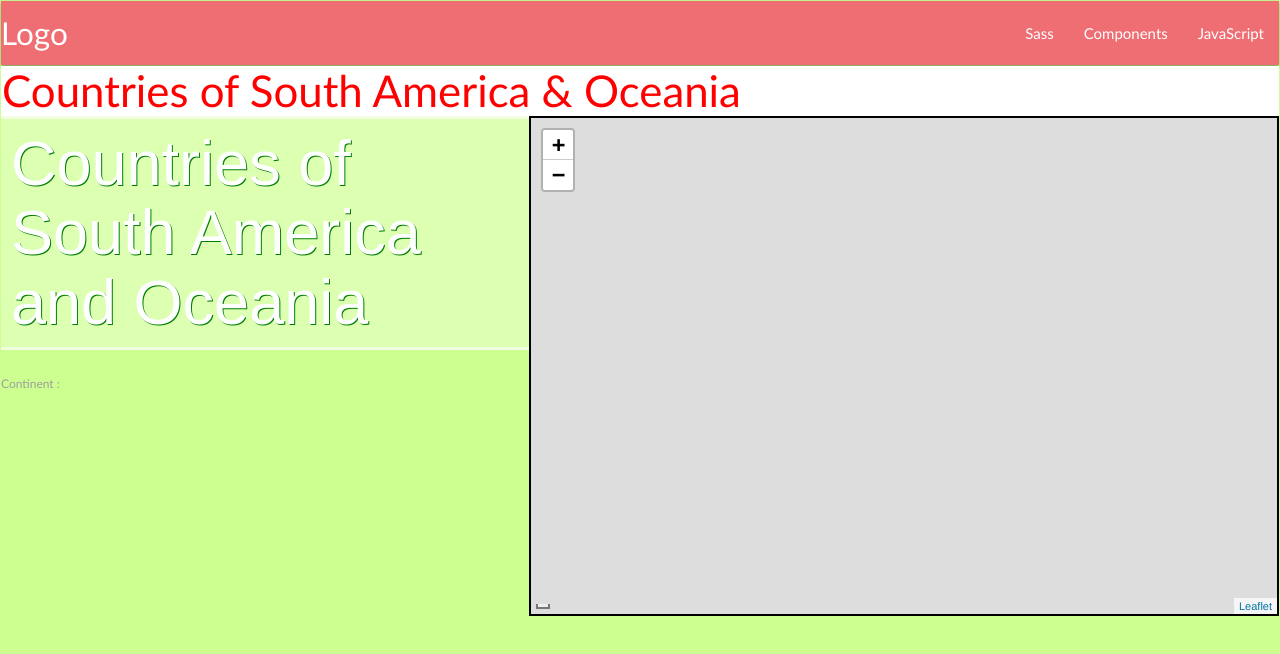
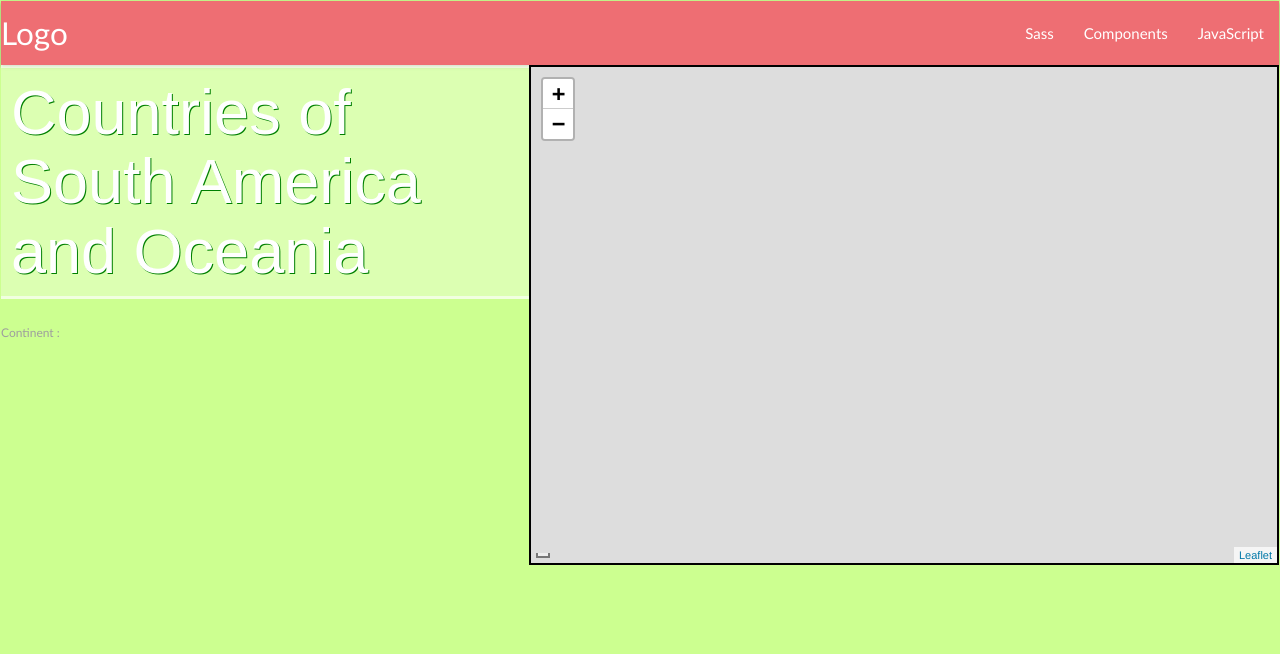
Before and after one commit to Sdupin/Projet-tc3-AmSud, a plain HTML site: page client/web.html in a window 1280 px wide. Drawn offline with Linux system fonts and the light colour scheme.

Commit message:
suppression bande blanche

```diff
--- a/client/style.css
+++ b/client/style.css
@@ -11,11 +11,6 @@ body {
   box-sizing: border-box;
 }
 
-#high {
-	height: 50px;
-	width: 100%;
-	background-color: white;
-}
 
 
 
--- a/client/web.html
+++ b/client/web.html
@@ -78,10 +78,6 @@ option[disabled] {
     </div>
   </nav>
 
-<!-- bandeau de titre -->
-<div id="high">
-  <h3>Countries of South America & Oceania</h3>
-</div>
 
 <!-- Zone pour l'insertion de la carte via Leaflet -->
 <div id="map"></div>
```
